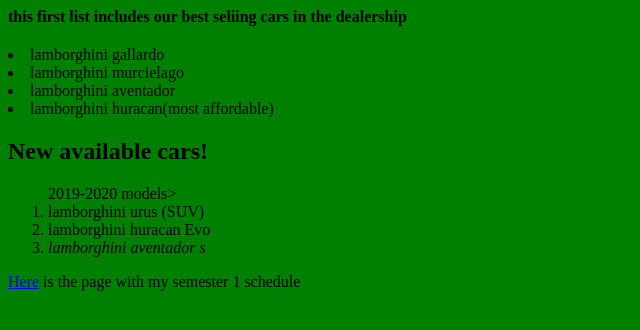
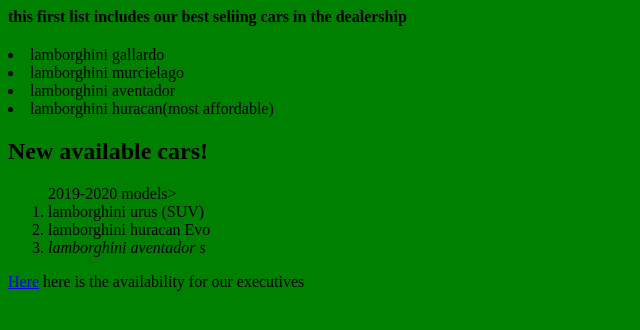
Before and after one commit to tomarish000/classexamples, a plain HTML site: page lists.html in a window 1280 px wide. Shown: the full height of the page, 0-640 px from the left. Drawn offline with Linux system fonts and the light colour scheme.

Commit message:
Update lists.html

```diff
--- a/lists.html
+++ b/lists.html
@@ -18,7 +18,7 @@
     <li> lamborghini huracan Evo</li>
     <li><i> lamborghini aventador s</i></li>
   </ol>
-  <p> <a href= "schedule.html">Here</a> is the page with my semester 1 schedule
+  <p> <a href= "schedule.html">Here</a> here is the availability for our executives
 
   </body>
  </html>
```
